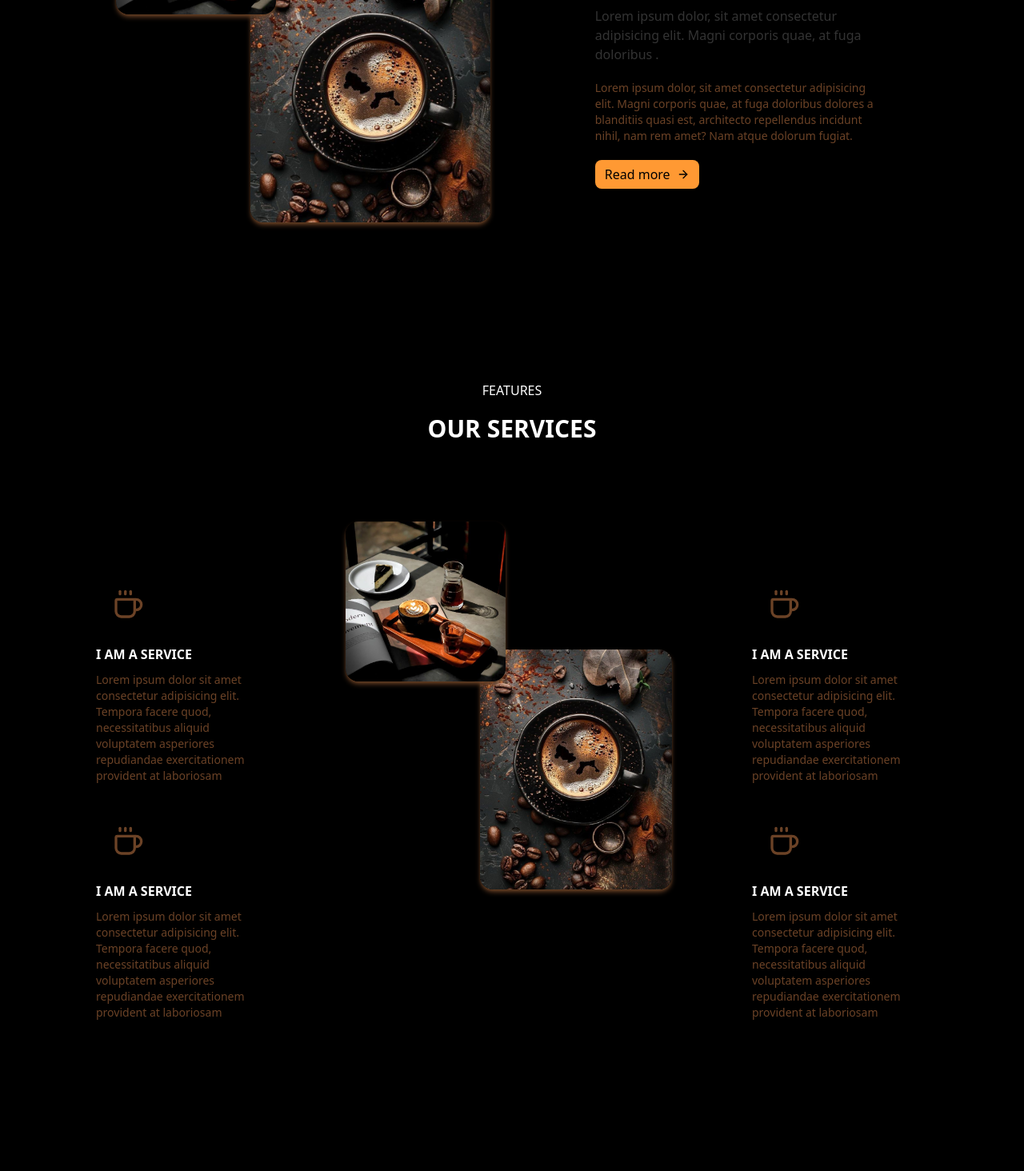
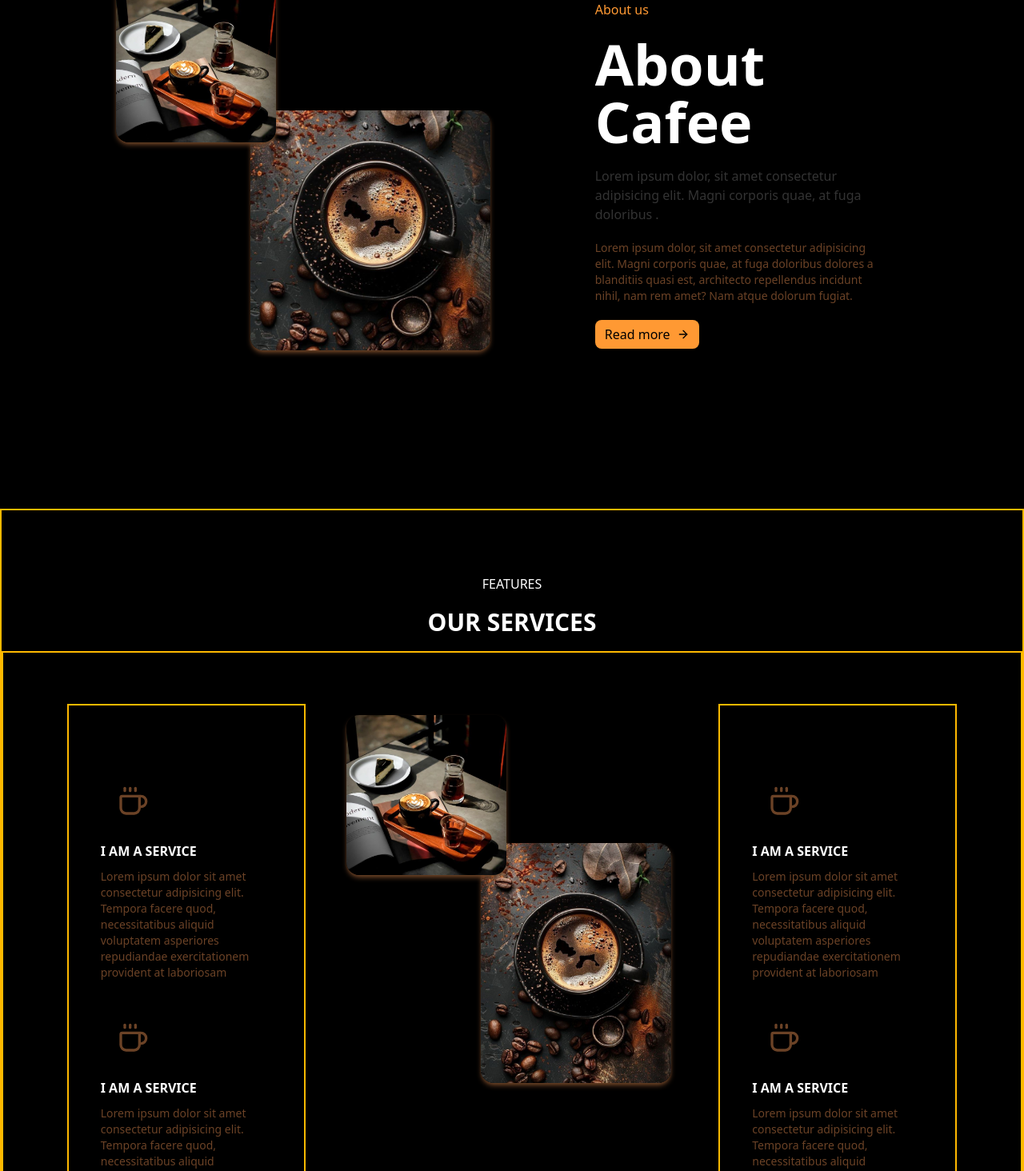
Before and after one commit to Harziz712/vibecoffe, a React (Vite) app: page / in a window 1280 px wide. Shown: the part 1080-2544 px from the top of the page at 80% size. Built offline with nearby package versions, Linux system fonts and the light colour scheme.

Commit message:
responsiveness added

```diff
--- a/src/App.tsx
+++ b/src/App.tsx
@@ -7,7 +7,7 @@ import Home from "./components/ui/home"
 
 const App = () => {
   return (
-    <div className="w-full h-[100%] p-0 m-0 bg-chart-2">
+    <div className="w-full h-[100%] p-0 m-0 bg-chart-2 overflow-hidden">
     <div className="rounded-b-4xl bg-secondary-foreground">
     <Navbar/>
       <Home/>
--- a/src/components/about.tsx
+++ b/src/components/about.tsx
@@ -2,13 +2,13 @@ import { AboutDetail, ImageStack } from "./ui/ui"
 
 const About = () => {
   return (
-    <div className="w-full h-full p-20 mb-12 mt-30 md:mt-0">
-        <div className='md:flex max-h-full md:h-full w-full justify-center items-center gap-10  px-6'>
-        <div className='md:w-[50%] p-10 justify-center items-center  relative pl-[12%]'>
+    <div className="w-full h-full md:p-20 mb-12 my-50 md:my-30 ">
+        <div className='  md:flex max-h-full md:h-full w-full justify-center items-center gap-10  px-6'>
+        <div className='md:w-[50%] py-60 md:p-10  relative md:pl-[12%] '>
         <ImageStack/>
 
         </div>
-            <div className='md:w-[50%]'>
+            <div className='md:w-[50%] mt-20'>
             <AboutDetail/>
             </div>
         </div>
--- a/src/components/service.tsx
+++ b/src/components/service.tsx
@@ -2,17 +2,17 @@ import { ImageStack, ServiceDetail } from "./ui/ui"
 
 const Service = () => {
   return (
-    <div className="justify-center items-center w-full text-center my-20 py-20 ">
+    <div className="justify-center items-center w-full text-center my-20 py-20  border-2 border-amber-400">
         <p className="uppercase">Features</p>
            <h2 className="text-[30px] leading-18 font-bold text-accent-foreground uppercase">
                Our Services
             </h2>
-            <div className="flex justify-around px-10 pt-[5%] ">
-            <div className="grid w-[25%]  py-20">    <ServiceDetail/>
+            <div className="flex justify-around md:px-10 pt-[5%]  border-2 border-amber-400">
+            <div className="grid w-[50%] md:w-[25%]  py-20 border-2 border-amber-400">    <ServiceDetail/>
             </div>
-    <div className="relative py-[18%] px-[5%] md:w-[30%] "><ImageStack/></div>
+    <div className="relative py-[18%] px-[5%] md:w-[30%] hidden md:grid"><ImageStack/></div>
 
-             <div className="grid w-[25%]  py-20 space-y-3">   <ServiceDetail/>
+             <div className="grid md:w-[25%]  py-20 space-y-3 border-2 border-amber-400 w-[50%]">   <ServiceDetail/>
              </div>
 
             </div>
--- a/src/components/ui/home.tsx
+++ b/src/components/ui/home.tsx
@@ -3,7 +3,7 @@ import { HomeDetail } from './ui'
 
 const Home = () => {
   return (
-<div className='max-h-full md:h-[100vh] w-full p-20'>
+<div className='max-h-full md:h-[100vh] w-full mt-20 md:mt-0 p-5 md:p-20'>
 
 <div className='  md:flex max-h-full md:h-full w-full bg-chart-3 rounded-4xl justify-center items-center gap-10 mt-8 px-6'>
   <div className='md:w-[50%] p-10 justify-center items-center '>
--- a/src/components/ui/ui.tsx
+++ b/src/components/ui/ui.tsx
@@ -38,9 +38,9 @@ export const NavLinks = () => {
 
 export const HomeDetail = () =>{
     return (
-        <div className="text-muted-foreground text-left space-y-5 h-[100%]">
+        <div className="text-muted-foreground text-center md:text-left space-y-5 h-[100%]">
             <p>CAFEE</p>
-            <h2 className="text-[70px] leading-18 font-bold ">
+            <h2 className="text-5xl md:text-[70px] md:leading-18 font-bold ">
                 Homemade Coffee with Amazing Vibes
             </h2>
             <p className="text-sm">Lorem ipsum dolor, sit amet consectetur adipisicing elit. Magni corporis quae, at fuga doloribus dolores a blanditiis quasi est, architecto repellendus incidunt nihil, nam rem amet? Nam atque dolorum fugiat.</p>
@@ -65,9 +65,9 @@ export const AboutDetail = () =>{
 
 export const ImageStack = () =>{
     return (
-        <div className=" text-muted-foreground -right-40 md:-right-0 space-y-5 px-20 relative">
+        <div className=" text-muted-foreground -right-20  md:-right-0 space-y-5 px-20 relative">
           <img src={images.coffebar1} className="h-[200px] w-[200px] rounded-2xl `backdrop-blur-md shadow-md shadow-accent z-10 absolute -top-50 -left-22 object-cover"/>
-          <img src={images.coffee}  className="h-[300px] object-cover w-[300px] rounded-2xl `backdrop-blur-md shadow-md shadow-accent absolute -top-10"/>
+          <img src={images.coffee}  className="md:h-[300px] h-[250px] object-cover md:w-[300px] w-[250px] rounded-2xl `backdrop-blur-md shadow-md shadow-accent absolute -top-10"/>
         </div>
     )
 }
```
